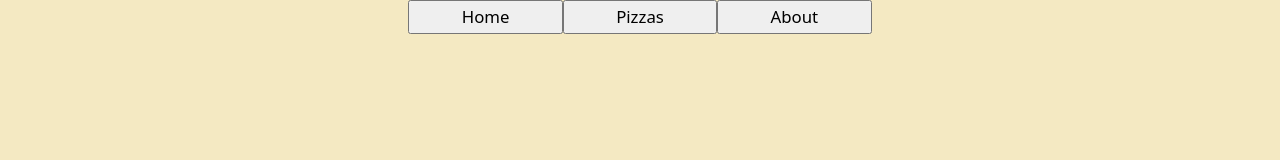
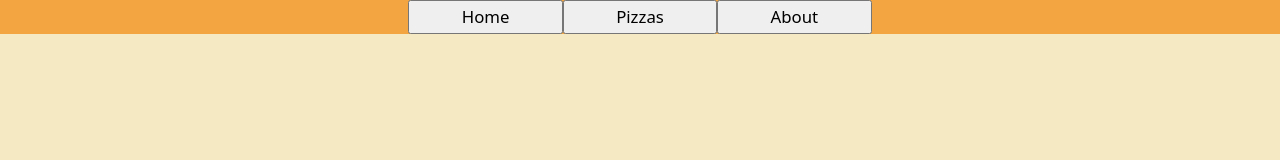
Before and after one commit to It-is-Michel/Odin-Restaurant-page, a website built with webpack: page src/template.html in a window 1280 px wide. Built offline with nearby package versions, Linux system fonts and the light colour scheme.

Commit message:
feat(feat_webHeader): Color header

```diff
--- a/src/styles.css
+++ b/src/styles.css
@@ -12,6 +12,10 @@
   --font-size-text-tiny: calc(0.9rem + 0.1vh);
   --font-size-text-normal: calc(1rem + 0.1vh);
   --font-size-text-big: calc(1.25rem + 0.1vh);
+}
+
+.header {
+  background-color: var(--color-main-hsl);
 }
 
 .web-navegator__ul {
```
